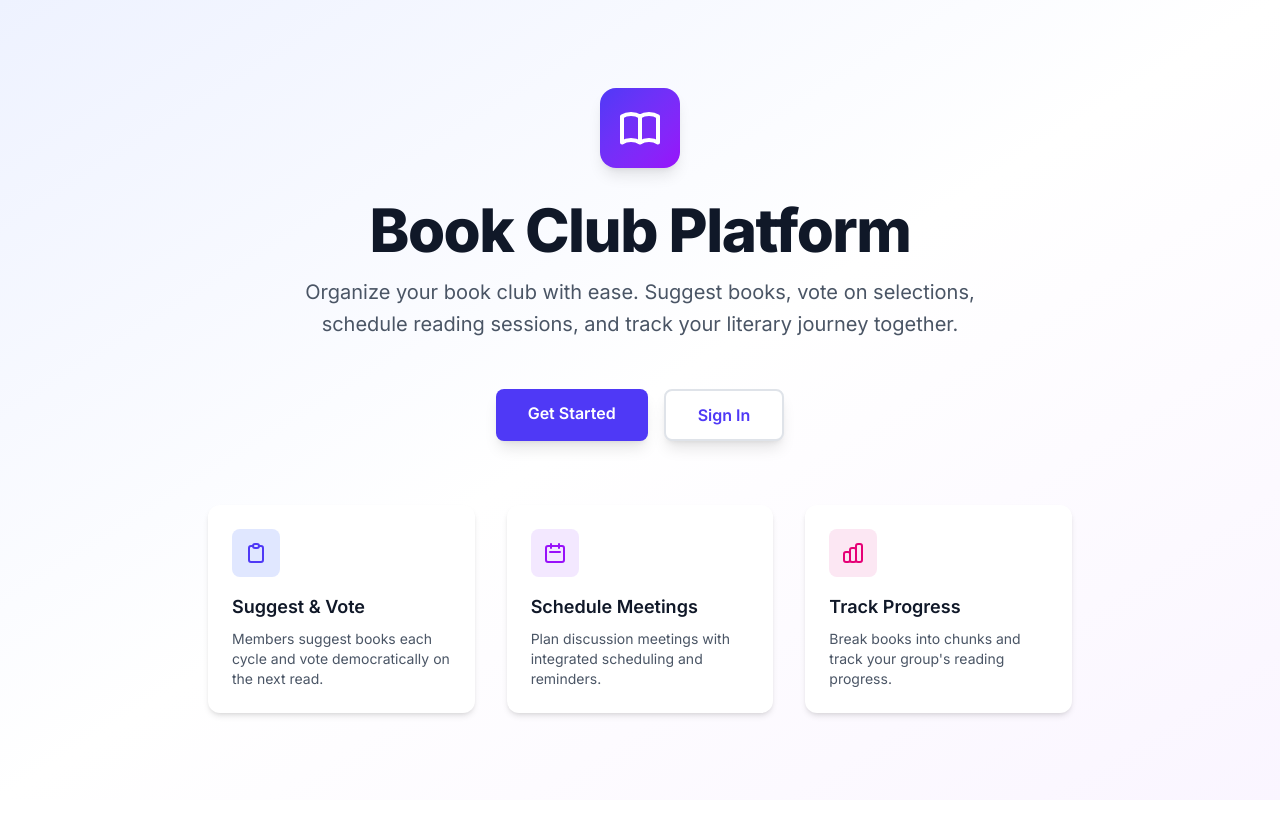
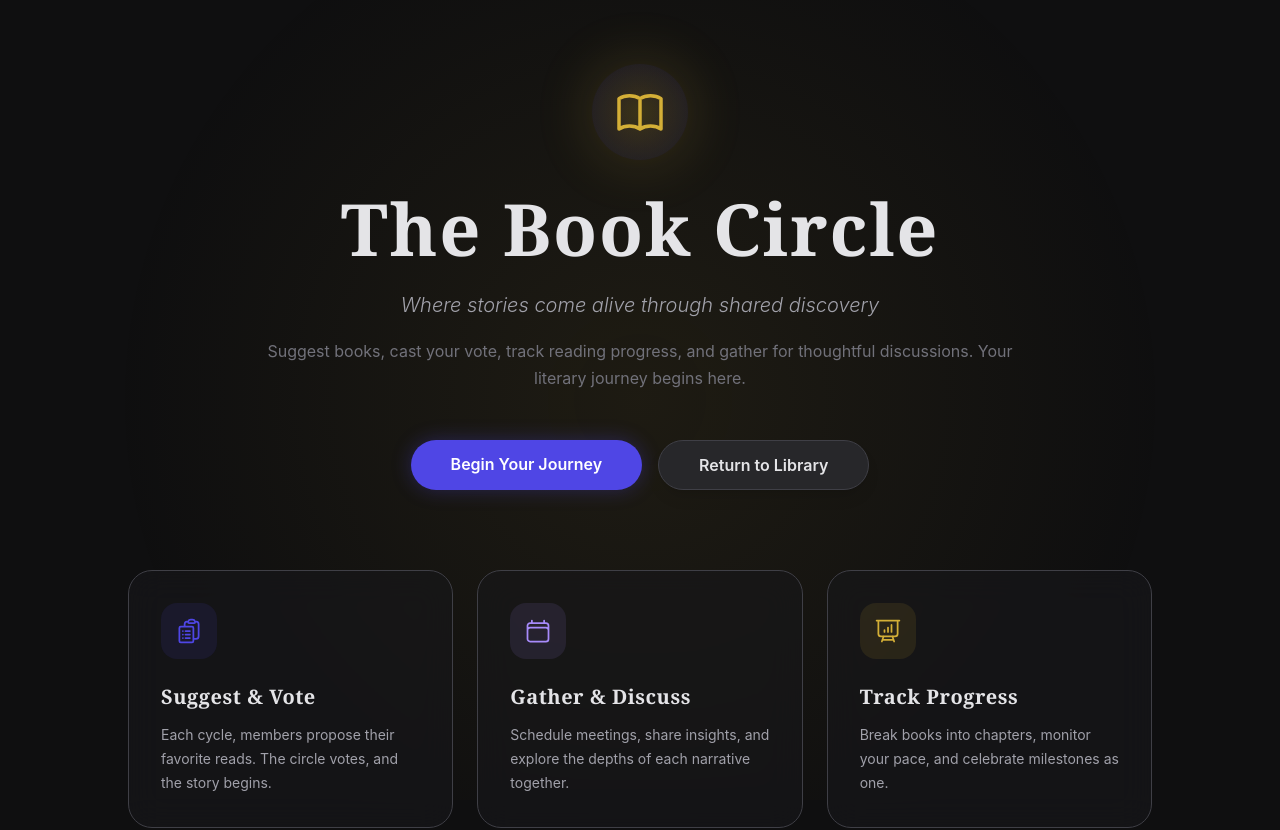
Before and after one commit to N-Onorato/bookclubber, a Next.js app: page / in a window 1280 px wide. Shown: the top 830 px of the page. Before the commit the page ends 800 px from the top, so only its background shows below. Built offline with nearby package versions, Linux system fonts and the light colour scheme.

Commit message:
We got STYLE

```diff
--- a/app/auth/login/page.tsx
+++ b/app/auth/login/page.tsx
@@ -38,79 +38,105 @@ export default function LoginPage() {
     };
 
     return (
-        <div className="min-h-screen bg-gray-50 flex flex-col justify-center py-12 sm:px-6 lg:px-8">
-            <div className="sm:mx-auto sm:w-full sm:max-w-md">
-                <h2 className="mt-6 text-center text-3xl font-extrabold text-gray-900">
-                    Sign in to your account
-                </h2>
+        <div className="min-h-screen flex flex-col justify-center py-12 px-4 sm:px-6 lg:px-8 relative">
+            {/* Decorative book icon */}
+            <div className="absolute top-8 left-1/2 -translate-x-1/2 opacity-20">
+                <svg className="w-16 h-16 text-[#D4AF37]" fill="none" stroke="currentColor" viewBox="0 0 24 24">
+                    <path strokeLinecap="round" strokeLinejoin="round" strokeWidth={1} d="M12 6.253v13m0-13C10.832 5.477 9.246 5 7.5 5S4.168 5.477 3 6.253v13C4.168 18.477 5.754 18 7.5 18s3.332.477 4.5 1.253m0-13C13.168 5.477 14.754 5 16.5 5c1.747 0 3.332.477 4.5 1.253v13C19.832 18.477 18.247 18 16.5 18c-1.746 0-3.332.477-4.5 1.253" />
+                </svg>
             </div>
 
-            <div className="mt-8 sm:mx-auto sm:w-full sm:max-w-md">
-                <div className="bg-white py-8 px-4 shadow sm:rounded-lg sm:px-10">
+            <div className="sm:mx-auto sm:w-full sm:max-w-md relative z-10">
+                <h2 className="text-center text-4xl font-bold text-[#E4E4E7] mb-3 tracking-wide">
+                    Enter the Library
+                </h2>
+                <p className="text-center text-sm text-[#A1A1AA] font-light italic">
+                    Welcome back, reader.
+                </p>
+            </div>
+
+            <div className="mt-10 sm:mx-auto sm:w-full sm:max-w-md relative z-10">
+                <div
+                    className="bg-[#18181B]/60 backdrop-blur-lg py-10 px-6 shadow-2xl rounded-3xl border border-[#3F3F46]"
+                    style={{
+                        boxShadow: '0 0 40px rgba(212, 175, 55, 0.1), 0 20px 25px -5px rgba(0, 0, 0, 0.5)'
+                    }}
+                >
                     <form className="space-y-6" onSubmit={handleSubmit}>
                         <div>
-                            <label htmlFor="email" className="block text-sm font-medium text-gray-700">
-                                Email address
+                            <label htmlFor="email" className="block text-sm font-medium text-[#E4E4E7] mb-2">
+                                Email
                             </label>
-                            <div className="mt-1">
                             <input
                                 id="email"
                                 name="email"
                                 type="email"
                                 autoComplete="email"
                                 required
-                                    className="appearance-none block w-full px-3 py-2 border border-gray-300 rounded-md placeholder-gray-400 focus:outline-none focus:ring-indigo-500 focus:border-indigo-500 sm:text-sm"
+                                placeholder="your@email.com"
+                                className="appearance-none block w-full px-4 py-3 bg-[#27272A] border border-[#3F3F46] rounded-xl text-[#E4E4E7] placeholder-[#71717A] focus:outline-none focus:ring-2 focus:ring-[#A78BFA] focus:border-transparent transition-all duration-200 shadow-inner"
                                 value={email}
                                 onChange={(e) => setEmail(e.target.value)}
                             />
                         </div>
-                        </div>
 
                         <div>
-                            <label htmlFor="password" className="block text-sm font-medium text-gray-700">
+                            <label htmlFor="password" className="block text-sm font-medium text-[#E4E4E7] mb-2">
                                 Password
                             </label>
-                            <div className="mt-1">
                             <input
                                 id="password"
                                 name="password"
                                 type="password"
                                 autoComplete="current-password"
                                 required
-                                    className="appearance-none block w-full px-3 py-2 border border-gray-300 rounded-md placeholder-gray-400 focus:outline-none focus:ring-indigo-500 focus:border-indigo-500 sm:text-sm"
+                                placeholder="••••••••"
+                                className="appearance-none block w-full px-4 py-3 bg-[#27272A] border border-[#3F3F46] rounded-xl text-[#E4E4E7] placeholder-[#71717A] focus:outline-none focus:ring-2 focus:ring-[#A78BFA] focus:border-transparent transition-all duration-200 shadow-inner"
                                 value={password}
                                 onChange={(e) => setPassword(e.target.value)}
                             />
                         </div>
-                        </div>
 
                         {error && (
-                            <div className="text-red-600 text-sm">
+                            <div className="bg-[#EF4444]/10 border border-[#EF4444]/30 text-[#EF4444] px-4 py-3 rounded-lg text-sm">
                                 {error}
                             </div>
                         )}
 
-                        <div>
+                        <div className="pt-2">
                             <button
                                 type="submit"
                                 disabled={loading}
-                                className="w-full flex justify-center py-2 px-4 border border-transparent rounded-md shadow-sm text-sm font-medium text-white bg-indigo-600 hover:bg-indigo-700 focus:outline-none focus:ring-2 focus:ring-offset-2 focus:ring-indigo-500 disabled:opacity-50"
+                                className="w-full flex justify-center py-3 px-6 border border-transparent rounded-full shadow-lg text-base font-semibold text-white bg-[#4F46E5] hover:bg-[#4338CA] focus:outline-none focus:ring-2 focus:ring-offset-2 focus:ring-[#A78BFA] focus:ring-offset-[#0F0F10] disabled:opacity-50 disabled:cursor-not-allowed transition-all duration-300 hover:-translate-y-0.5 hover:shadow-xl"
+                                style={{
+                                    boxShadow: loading ? 'none' : '0 0 20px rgba(79, 70, 229, 0.3)'
+                                }}
                             >
-                                {loading ? 'Signing in...' : 'Sign in'}
+                                {loading ? 'Opening the door...' : 'Enter'}
                             </button>
                         </div>
 
-                        <div className="text-center">
+                        <div className="text-center pt-4 border-t border-[#3F3F46]/50">
+                            <p className="text-sm text-[#A1A1AA]">
+                                New to our circle?{' '}
                                 <a
                                     href="/auth/register"
-                                className="text-indigo-600 hover:text-indigo-500"
+                                    className="text-[#A78BFA] hover:text-[#C4B5FD] font-medium transition-colors duration-200"
                                 >
-                                Don't have an account? Register
+                                    Join the club
                                 </a>
+                            </p>
                         </div>
                     </form>
                 </div>
             </div>
+
+            {/* Decorative quote */}
+            <div className="mt-12 text-center relative z-10">
+                <p className="text-xs text-[#71717A] italic font-serif max-w-md mx-auto">
+                    "A reader lives a thousand lives before he dies... The man who never reads lives only one."
+                </p>
+            </div>
         </div>
     );
 }
--- /dev/null
+++ b/app/components/Vignette.tsx
@@ -0,0 +1,12 @@
+'use client';
+
+export default function Vignette() {
+  return (
+    <div
+      className="fixed inset-0 pointer-events-none z-0"
+      style={{
+        background: 'radial-gradient(circle at center, rgba(212, 175, 55, 0.08) 0%, rgba(15, 15, 16, 0) 70%)'
+      }}
+    />
+  );
+}
--- a/app/globals.css
+++ b/app/globals.css
@@ -1,38 +1,51 @@
 @import "tailwindcss";
+@import url('https://fonts.googleapis.com/css2?family=Lora:wght@400;500;600;700&family=Inter:wght@300;400;500;600;700&display=swap');
 
 @theme {
-  /* Color palette */
-  --color-background: oklch(100% 0 0);
-  --color-foreground: oklch(9.8% 0.024 285.885);
-  --color-border: oklch(91.4% 0.009 264.542);
-  --color-input: oklch(91.4% 0.009 264.542);
-  --color-ring: oklch(65.531% 0.241 293.723);
+  /* Brand Colors - Whimsical Bookish Theme */
+  --color-background: #0F0F10;
+  --color-foreground: #E4E4E7;
 
-  --color-primary: oklch(65.531% 0.241 293.723);
-  --color-primary-foreground: oklch(98% 0.006 264.542);
+  /* Primary - Indigo for creativity and focus */
+  --color-primary: #4F46E5;
+  --color-primary-foreground: #FFFFFF;
 
-  --color-secondary: oklch(95.9% 0.004 285.885);
-  --color-secondary-foreground: oklch(24.491% 0.033 285.885);
+  /* Secondary - Zinc grays for depth */
+  --color-secondary: #27272A;
+  --color-secondary-foreground: #E4E4E7;
 
-  --color-muted: oklch(95.9% 0.004 285.885);
-  --color-muted-foreground: oklch(60.5% 0.014 285.885);
+  /* Accent - Lavender for interactions */
+  --color-accent: #A78BFA;
+  --color-accent-foreground: #18181B;
 
-  --color-accent: oklch(95.9% 0.004 285.885);
-  --color-accent-foreground: oklch(24.491% 0.033 285.885);
+  /* Muted - Soft cream/parchment */
+  --color-muted: #3F3F46;
+  --color-muted-foreground: #A1A1AA;
 
-  --color-destructive: oklch(62.8% 0.258 27.325);
-  --color-destructive-foreground: oklch(98% 0.006 264.542);
+  /* Candlelight glow - Muted gold/amber */
+  --color-candlelight: #D4AF37;
 
-  --color-card: oklch(100% 0 0);
-  --color-card-foreground: oklch(9.8% 0.024 285.885);
+  /* Input and borders */
+  --color-input: #27272A;
+  --color-border: #3F3F46;
+  --color-ring: #A78BFA;
 
-  --color-popover: oklch(100% 0 0);
-  --color-popover-foreground: oklch(9.8% 0.024 285.885);
+  /* Destructive */
+  --color-destructive: #EF4444;
+  --color-destructive-foreground: #FFFFFF;
 
-  /* Border radius */
-  --radius-lg: 0.5rem;
-  --radius-md: calc(0.5rem - 2px);
-  --radius-sm: calc(0.5rem - 4px);
+  /* Card with semi-transparent overlay */
+  --color-card: rgba(24, 24, 27, 0.6);
+  --color-card-foreground: #E4E4E7;
+
+  /* Border radius - soft rounded */
+  --radius-lg: 1.5rem;
+  --radius-md: 1rem;
+  --radius-sm: 0.5rem;
+
+  /* Font families */
+  --font-serif: 'Lora', Georgia, serif;
+  --font-sans: 'Inter', system-ui, sans-serif;
 }
 
 * {
@@ -42,4 +55,16 @@
 body {
   background-color: var(--color-background);
   color: var(--color-foreground);
+  font-family: var(--font-sans);
 }
+
+/* Serif for titles and headers */
+h1, h2, h3, h4, h5, h6 {
+  font-family: var(--font-serif);
+  letter-spacing: 0.025em;
+}
+
+/* Comfortable reading line height */
+p {
+  line-height: 1.7;
+}
--- a/app/layout.tsx
+++ b/app/layout.tsx
@@ -1,8 +1,6 @@
 import type { Metadata } from 'next'
-import { Inter } from 'next/font/google'
 import './globals.css'
-
-const inter = Inter({ subsets: ['latin'] })
+import Vignette from './components/Vignette'
 
 export const metadata: Metadata = {
   title: 'Book Club Platform',
@@ -16,7 +14,12 @@ export default function RootLayout({
 }) {
   return (
     <html lang="en">
-      <body className={inter.className}>{children}</body>
+      <body>
+        <Vignette />
+        <div className="relative z-10">
+          {children}
+        </div>
+      </body>
     </html>
   )
 }
--- a/app/page.tsx
+++ b/app/page.tsx
@@ -1,90 +1,107 @@
 export default function Home() {
   return (
-    <main className="min-h-screen bg-gradient-to-br from-indigo-50 via-white to-purple-50 flex items-center justify-center">
-      <div className="max-w-4xl mx-auto px-4 py-16">
-        <div className="text-center">
-          {/* Logo/Icon placeholder */}
+    <main className="min-h-screen flex items-center justify-center py-16 px-4">
+      <div className="max-w-5xl mx-auto w-full">
+        <div className="text-center mb-16">
+          {/* Logo/Icon */}
           <div className="mb-8 flex justify-center">
-            <div className="w-20 h-20 bg-gradient-to-br from-indigo-600 to-purple-600 rounded-2xl flex items-center justify-center shadow-lg">
+            <div className="w-24 h-24 rounded-full flex items-center justify-center" style={{
+              background: 'radial-gradient(circle, rgba(212, 175, 55, 0.2) 0%, rgba(79, 70, 229, 0.1) 100%)',
+              boxShadow: '0 0 60px rgba(212, 175, 55, 0.2)'
+            }}>
               <svg
-                className="w-12 h-12 text-white"
+                className="w-14 h-14 text-[#D4AF37]"
                 fill="none"
                 stroke="currentColor"
                 viewBox="0 0 24 24"
+                strokeWidth={1.5}
               >
                 <path
                   strokeLinecap="round"
                   strokeLinejoin="round"
-                  strokeWidth={2}
                   d="M12 6.253v13m0-13C10.832 5.477 9.246 5 7.5 5S4.168 5.477 3 6.253v13C4.168 18.477 5.754 18 7.5 18s3.332.477 4.5 1.253m0-13C13.168 5.477 14.754 5 16.5 5c1.747 0 3.332.477 4.5 1.253v13C19.832 18.477 18.247 18 16.5 18c-1.746 0-3.332.477-4.5 1.253"
                 />
               </svg>
             </div>
           </div>
 
-          <h1 className="text-6xl font-extrabold text-gray-900 mb-4 tracking-tight">
-            Book Club Platform
+          <h1 className="text-6xl md:text-7xl font-bold text-[#E4E4E7] mb-6 tracking-wide">
+            The Book Circle
           </h1>
 
-          <p className="text-xl text-gray-600 mb-12 max-w-2xl mx-auto leading-relaxed">
-            Organize your book club with ease. Suggest books, vote on selections,
-            schedule reading sessions, and track your literary journey together.
+          <p className="text-lg md:text-xl text-[#A1A1AA] mb-4 max-w-2xl mx-auto font-light italic">
+            Where stories come alive through shared discovery
+          </p>
+
+          <p className="text-base text-[#71717A] max-w-3xl mx-auto leading-relaxed">
+            Suggest books, cast your vote, track reading progress, and gather for thoughtful discussions.
+            Your literary journey begins here.
           </p>
 
           {/* CTA Buttons */}
-          <div className="flex flex-col sm:flex-row justify-center gap-4 mb-12">
+          <div className="flex flex-col sm:flex-row justify-center gap-4 mt-12">
             <a
               href="/auth/register"
-              className="bg-indigo-600 hover:bg-indigo-700 text-white font-semibold py-3 px-8 rounded-lg shadow-lg hover:shadow-xl transition-all duration-200 transform hover:-translate-y-0.5"
+              className="bg-[#4F46E5] hover:bg-[#4338CA] text-white font-semibold py-3 px-10 rounded-full shadow-lg transition-all duration-300 hover:-translate-y-0.5 hover:shadow-xl"
+              style={{
+                boxShadow: '0 0 20px rgba(79, 70, 229, 0.3)'
+              }}
             >
-              Get Started
+              Begin Your Journey
             </a>
             <a
               href="/auth/login"
-              className="bg-white hover:bg-gray-50 text-indigo-600 font-semibold py-3 px-8 rounded-lg shadow-lg hover:shadow-xl transition-all duration-200 transform hover:-translate-y-0.5 border-2 border-indigo-600"
+              className="bg-[#27272A] hover:bg-[#3F3F46] text-[#E4E4E7] font-semibold py-3 px-10 rounded-full border border-[#3F3F46] shadow-lg transition-all duration-300 hover:-translate-y-0.5 hover:border-[#A78BFA]"
             >
-              Sign In
+              Return to Library
             </a>
+          </div>
         </div>
 
         {/* Feature highlights */}
-          <div className="grid grid-cols-1 md:grid-cols-3 gap-8 mt-16 text-left">
-            <div className="bg-white p-6 rounded-xl shadow-md hover:shadow-lg transition-shadow">
-              <div className="w-12 h-12 bg-indigo-100 rounded-lg flex items-center justify-center mb-4">
-                <svg className="w-6 h-6 text-indigo-600" fill="none" stroke="currentColor" viewBox="0 0 24 24">
-                  <path strokeLinecap="round" strokeLinejoin="round" strokeWidth={2} d="M9 5H7a2 2 0 00-2 2v12a2 2 0 002 2h10a2 2 0 002-2V7a2 2 0 00-2-2h-2M9 5a2 2 0 002 2h2a2 2 0 002-2M9 5a2 2 0 012-2h2a2 2 0 012 2" />
+        <div className="grid grid-cols-1 md:grid-cols-3 gap-6 mt-20">
+          <div className="bg-[#18181B]/60 backdrop-blur-lg p-8 rounded-3xl border border-[#3F3F46] hover:border-[#A78BFA]/50 transition-all duration-300 group">
+            <div className="w-14 h-14 bg-[#4F46E5]/10 rounded-2xl flex items-center justify-center mb-6 group-hover:bg-[#4F46E5]/20 transition-colors">
+              <svg className="w-7 h-7 text-[#4F46E5]" fill="none" stroke="currentColor" viewBox="0 0 24 24" strokeWidth={1.5}>
+                <path strokeLinecap="round" strokeLinejoin="round" d="M9 12h3.75M9 15h3.75M9 18h3.75m3 .75H18a2.25 2.25 0 002.25-2.25V6.108c0-1.135-.845-2.098-1.976-2.192a48.424 48.424 0 00-1.123-.08m-5.801 0c-.065.21-.1.433-.1.664 0 .414.336.75.75.75h4.5a.75.75 0 00.75-.75 2.25 2.25 0 00-.1-.664m-5.8 0A2.251 2.251 0 0113.5 2.25H15c1.012 0 1.867.668 2.15 1.586m-5.8 0c-.376.023-.75.05-1.124.08C9.095 4.01 8.25 4.973 8.25 6.108V8.25m0 0H4.875c-.621 0-1.125.504-1.125 1.125v11.25c0 .621.504 1.125 1.125 1.125h9.75c.621 0 1.125-.504 1.125-1.125V9.375c0-.621-.504-1.125-1.125-1.125H8.25zM6.75 12h.008v.008H6.75V12zm0 3h.008v.008H6.75V15zm0 3h.008v.008H6.75V18z" />
               </svg>
             </div>
-              <h3 className="text-lg font-semibold text-gray-900 mb-2">Suggest & Vote</h3>
-              <p className="text-gray-600 text-sm">
-                Members suggest books each cycle and vote democratically on the next read.
+            <h3 className="text-xl font-semibold text-[#E4E4E7] mb-3">Suggest & Vote</h3>
+            <p className="text-[#A1A1AA] text-sm leading-relaxed">
+              Each cycle, members propose their favorite reads. The circle votes, and the story begins.
             </p>
           </div>
 
-            <div className="bg-white p-6 rounded-xl shadow-md hover:shadow-lg transition-shadow">
-              <div className="w-12 h-12 bg-purple-100 rounded-lg flex items-center justify-center mb-4">
-                <svg className="w-6 h-6 text-purple-600" fill="none" stroke="currentColor" viewBox="0 0 24 24">
-                  <path strokeLinecap="round" strokeLinejoin="round" strokeWidth={2} d="M8 7V3m8 4V3m-9 8h10M5 21h14a2 2 0 002-2V7a2 2 0 00-2-2H5a2 2 0 00-2 2v12a2 2 0 002 2z" />
+          <div className="bg-[#18181B]/60 backdrop-blur-lg p-8 rounded-3xl border border-[#3F3F46] hover:border-[#A78BFA]/50 transition-all duration-300 group">
+            <div className="w-14 h-14 bg-[#A78BFA]/10 rounded-2xl flex items-center justify-center mb-6 group-hover:bg-[#A78BFA]/20 transition-colors">
+              <svg className="w-7 h-7 text-[#A78BFA]" fill="none" stroke="currentColor" viewBox="0 0 24 24" strokeWidth={1.5}>
+                <path strokeLinecap="round" strokeLinejoin="round" d="M6.75 3v2.25M17.25 3v2.25M3 18.75V7.5a2.25 2.25 0 012.25-2.25h13.5A2.25 2.25 0 0121 7.5v11.25m-18 0A2.25 2.25 0 005.25 21h13.5A2.25 2.25 0 0021 18.75m-18 0v-7.5A2.25 2.25 0 015.25 9h13.5A2.25 2.25 0 0121 11.25v7.5" />
               </svg>
             </div>
-              <h3 className="text-lg font-semibold text-gray-900 mb-2">Schedule Meetings</h3>
-              <p className="text-gray-600 text-sm">
-                Plan discussion meetings with integrated scheduling and reminders.
+            <h3 className="text-xl font-semibold text-[#E4E4E7] mb-3">Gather & Discuss</h3>
+            <p className="text-[#A1A1AA] text-sm leading-relaxed">
+              Schedule meetings, share insights, and explore the depths of each narrative together.
             </p>
           </div>
 
-            <div className="bg-white p-6 rounded-xl shadow-md hover:shadow-lg transition-shadow">
-              <div className="w-12 h-12 bg-pink-100 rounded-lg flex items-center justify-center mb-4">
-                <svg className="w-6 h-6 text-pink-600" fill="none" stroke="currentColor" viewBox="0 0 24 24">
-                  <path strokeLinecap="round" strokeLinejoin="round" strokeWidth={2} d="M9 19v-6a2 2 0 00-2-2H5a2 2 0 00-2 2v6a2 2 0 002 2h2a2 2 0 002-2zm0 0V9a2 2 0 012-2h2a2 2 0 012 2v10m-6 0a2 2 0 002 2h2a2 2 0 002-2m0 0V5a2 2 0 012-2h2a2 2 0 012 2v14a2 2 0 01-2 2h-2a2 2 0 01-2-2z" />
+          <div className="bg-[#18181B]/60 backdrop-blur-lg p-8 rounded-3xl border border-[#3F3F46] hover:border-[#A78BFA]/50 transition-all duration-300 group">
+            <div className="w-14 h-14 bg-[#D4AF37]/10 rounded-2xl flex items-center justify-center mb-6 group-hover:bg-[#D4AF37]/20 transition-colors">
+              <svg className="w-7 h-7 text-[#D4AF37]" fill="none" stroke="currentColor" viewBox="0 0 24 24" strokeWidth={1.5}>
+                <path strokeLinecap="round" strokeLinejoin="round" d="M3.75 3v11.25A2.25 2.25 0 006 16.5h2.25M3.75 3h-1.5m1.5 0h16.5m0 0h1.5m-1.5 0v11.25A2.25 2.25 0 0118 16.5h-2.25m-7.5 0h7.5m-7.5 0l-1 3m8.5-3l1 3m0 0l.5 1.5m-.5-1.5h-9.5m0 0l-.5 1.5M9 11.25v1.5M12 9v3.75m3-6v6" />
               </svg>
             </div>
-              <h3 className="text-lg font-semibold text-gray-900 mb-2">Track Progress</h3>
-              <p className="text-gray-600 text-sm">
-                Break books into chunks and track your group's reading progress.
+            <h3 className="text-xl font-semibold text-[#E4E4E7] mb-3">Track Progress</h3>
+            <p className="text-[#A1A1AA] text-sm leading-relaxed">
+              Break books into chapters, monitor your pace, and celebrate milestones as one.
             </p>
           </div>
         </div>
+
+        {/* Literary quote */}
+        <div className="mt-20 text-center">
+          <p className="text-sm text-[#71717A] italic font-serif max-w-2xl mx-auto leading-relaxed">
+            "Books are a uniquely portable magic. In them, we find mirrors of ourselves and windows into worlds unknown."
+          </p>
         </div>
       </div>
     </main>
```
Also changed, not shown: app/auth/register/page.tsx (+58 -34 lines). Lines whose indentation alone changed are shown as unchanged.
